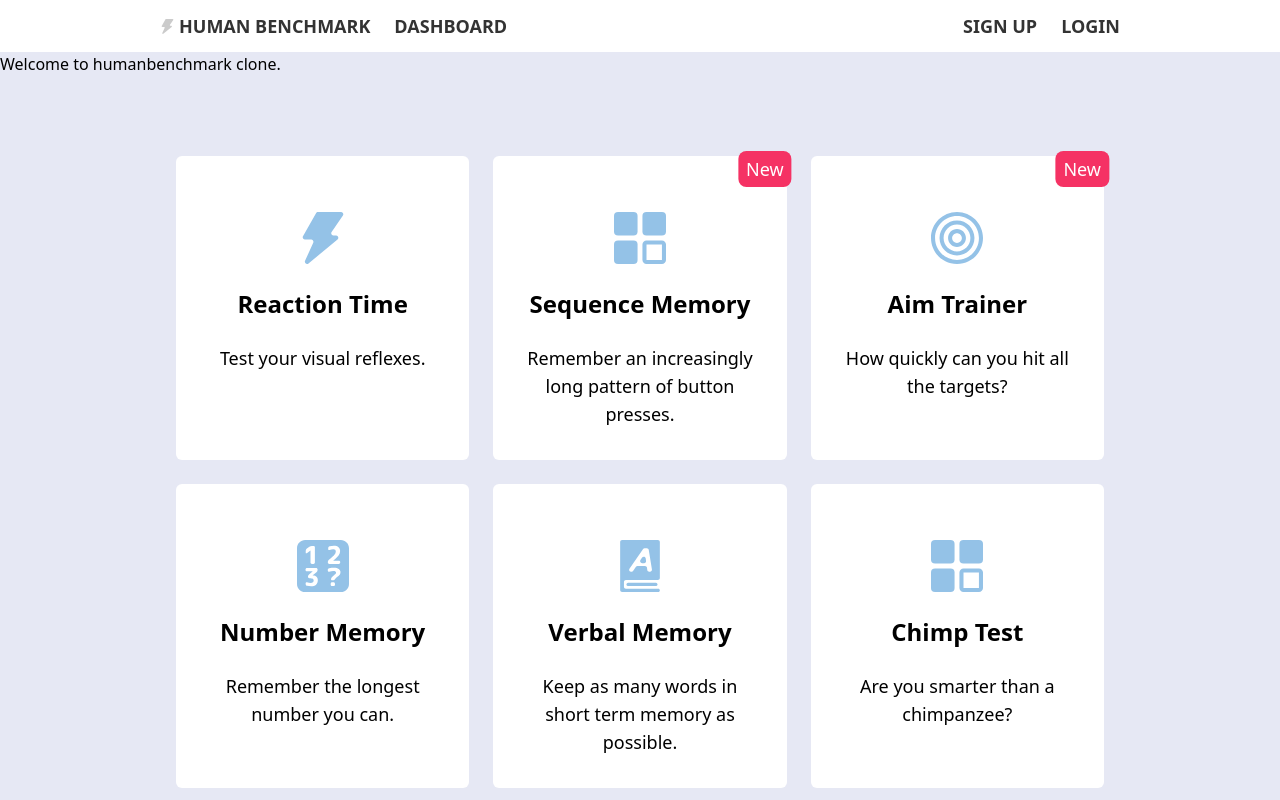
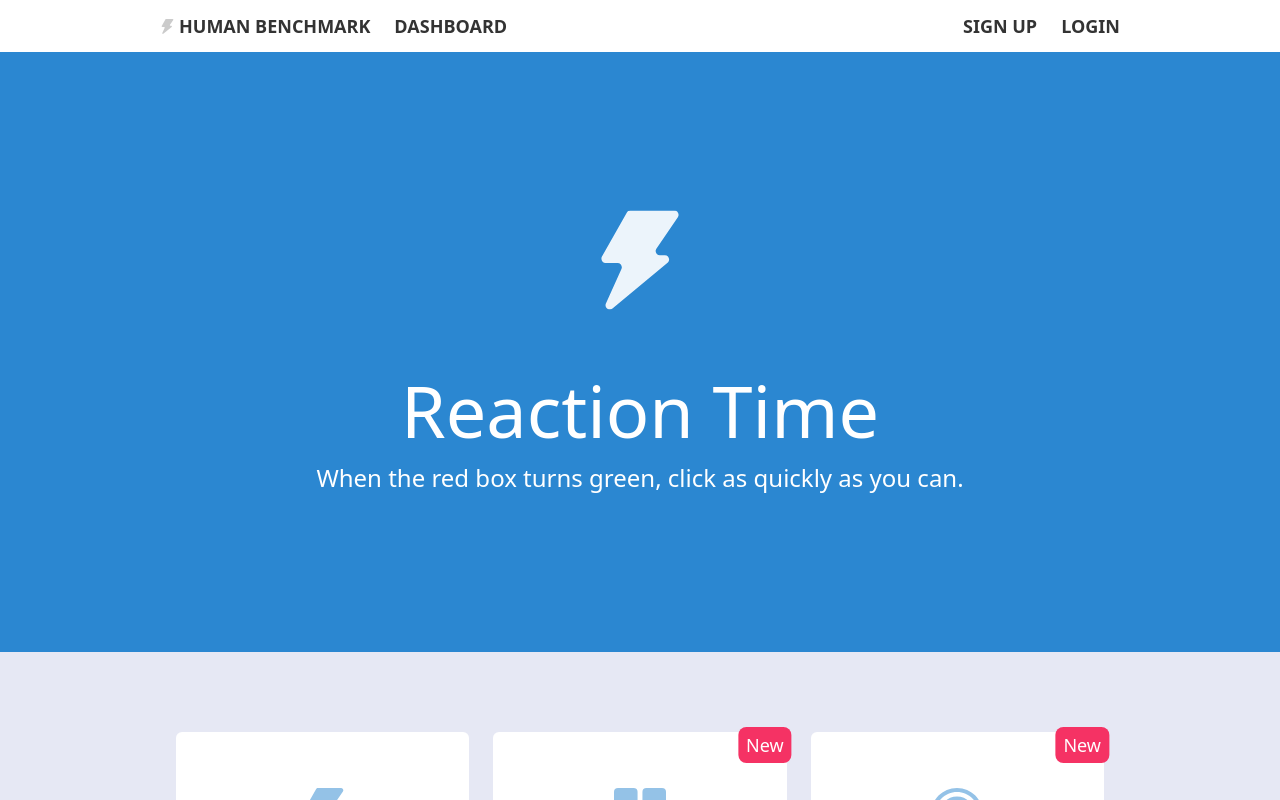
Before and after one commit to gitbeet/humanbenchmark-clone, a React (Vite) app: page / in a window 1280 px wide. Shown: the top 800 px of the page. Built offline with nearby package versions, Linux system fonts and the light colour scheme.

Commit message:
finishing up on sequence memory

```diff
--- a/src/App.tsx
+++ b/src/App.tsx
@@ -39,7 +39,7 @@
     ) : currentGame === "visualMemory" ? (
       <VisualMemory />
     ) : (
-      <div>Welcome to humanbenchmark clone.</div>
+      <ReactionTime />
     );
   return (
     <div className="flex flex-col space-y-8 min-w-[100dvw] min-h-[100dvh]  bg-neutral-100">
--- a/src/components/ReactionTime.tsx
+++ b/src/components/ReactionTime.tsx
@@ -5,6 +5,7 @@
   exclamationMarkIcon,
 } from "../assets/icons";
 import ResultsScreen from "./ResultsScreen";
+import WelcomeScreen from "./WelcomeScreen";
 
 interface ResultInterface {
   try: number;
@@ -33,20 +34,15 @@
   </div>
 );
 
+const initialMessage = (
+  <WelcomeScreen
+    logo={reactionTimeIcon}
+    description={"When the red box turns green, click as quickly as you can."}
+    heading="Reaction Time"
+  />
+);
+
 const ReactionTime = () => {
-  const initialMessage = (
-    <div className="space-y-16 flex flex-col items-center">
-      <div className=" scale-[1.9] animate-pulse w-fit">{reactionTimeIcon}</div>
-      <div className="space-y-4 flex flex-col items-center">
-        <p className="text-7xl font-normal">Reaction Time Test</p>
-        <p className="text-2xl font-normal w-full text-center">
-          When the red box turns green, click as quickly as you can.
-          <br />
-          Click anywhere to start.
-        </p>
-      </div>
-    </div>
-  );
   const [gameStarted, setGameStarted] = useState(false);
   const [readyToClick, setReadyToClick] = useState(false);
   const [message, setMessage] = useState<JSX.Element>(initialMessage);
@@ -159,43 +155,6 @@
             </>
           }
         />
-        // <div className="bg-blue game-window text-white text-center">
-        //   <div className="scale-150 ">{reactionTimeIcon}</div>
-        //   <div className="space-y-2">
-        //     <p className="text-2xl">Reaction Time</p>
-        //     <h2 className=" text-white text-8xl">
-        //       {Math.floor(
-        //         results.reduce((acc, result) => acc + result.time, 0) / 5
-        //       )}
-        //       ms
-        //     </h2>
-        //   </div>
-        //   <p className="text-xl text-white">
-        //     Save your score to see how you compare.
-        //   </p>
-        //   <div className="flex gap-4">
-        //     <button
-        //       className="text-xl py-3 px-6 bg-blue-500 text-neutral-900 rounded-sm font-bold bg-yellow"
-        //       onClick={() => {}}
-        //     >
-        //       Save score
-        //     </button>
-        //     <button
-        //       className="text-xl py-3 px-6 bg-blue-500 text-neutral-900 rounded-sm font-bold bg-neutral-blue"
-        // onClick={() => {
-        //   setResults([]);
-        //   setMessage(initialMessage);
-        //   setReactionTime(null);
-        //   setGameStarted(false);
-        //   setReadyToClick(false);
-        //   setStartTime(null);
-        //   setResultsStage(false);
-        // }}
-        //     >
-        //       Try again
-        //     </button>
-        //   </div>
-        // </div>
       )}
     </>
   );
--- a/src/components/SequenceMemory.tsx
+++ b/src/components/SequenceMemory.tsx
@@ -2,6 +2,7 @@
 import Button from "./Button";
 import ResultsScreen from "./ResultsScreen";
 import { sequenceMemoryIcon } from "../assets/icons";
+import WelcomeScreen from "./WelcomeScreen";
 
 //generate a  random number between 1-9
 const generateNumber = () => {
@@ -31,19 +32,17 @@
   { position: 9, visible: false },
 ];
 const SequenceMemory = () => {
-  const [level, setLevel] = useState(1);
   const [sequence, setSequence] = useState<number[]>([generateNumber()]);
   const [playerSequence, setPlayerSequence] = useState<number[]>([]);
   const [resultsScreen, setResultsScreen] = useState(false);
   const [grid, setGrid] = useState(initialGrid);
-  const [watchState, setWatchState] = useState(true);
-  const [gameState, setGameState] = useState<"playing" | "victory" | "defeat">(
-    "playing"
-  );
+  const [watchState, setWatchState] = useState(false);
+  const [gameState, setGameState] = useState<
+    "playing" | "victory" | "defeat" | "idle"
+  >("idle");
 
   useEffect(() => {
-    if (gameState === "defeat") return;
-
+    if (gameState === "defeat" || gameState === "idle") return;
     setWatchState(true);
     const p = () => {
       sequence.forEach((element, index) => {
@@ -62,8 +61,8 @@
                 return el.position === element ? { ...el, visible: false } : el;
               })
             );
-          }, 500);
-        }, 800 + (index + 1) * 800);
+          }, 300);
+        }, 500 + (index + 1) * 500);
       });
     };
     p();
@@ -71,12 +70,12 @@
   }, [gameState]);
 
   useEffect(() => {
+    if (playerSequence.length < 1 && sequence.length === 1) return;
     setGameState("playing");
     const isEqual = playerSequence.every((el, index) => el === sequence[index]);
     const isVictory = isEqual && playerSequence.length === sequence.length;
     if (isVictory) {
       setGameState("victory");
-      setLevel((prev) => prev + 1);
       setGrid(initialGrid);
       setPlayerSequence([]);
       setSequence((prev) => [
@@ -89,7 +88,6 @@
       setResultsScreen(true);
       return;
     }
-    console.log(sequence);
   }, [playerSequence]);
 
   const handleClick = (box: { position: number; visible: boolean }) => {
@@ -114,13 +112,21 @@
 
   return (
     <div className=" game-window bg-blue">
-      <div>
-        {/* <h1>{gameState}</h1>
-        <h1>Player sequence - {playerSequence.toString()}</h1>
-        <h1>Sequence - {sequence.toString()}</h1>
-        <h1>{watchState.toString()}</h1> */}
-      </div>
       {!resultsScreen ? (
+        gameState === "idle" ? (
+          <WelcomeScreen
+            logo={sequenceMemoryIcon}
+            heading="Sequence Memory Test"
+            description="Memorize the pattern."
+            button={
+              <Button
+                text="Start"
+                color="yellow"
+                onClick={() => setGameState("playing")}
+              />
+            }
+          />
+        ) : (
           <>
             <h1 className="text-white text-4xl">
               <span className="opacity-75">Level: </span>
@@ -139,6 +145,7 @@
               ))}
             </div>
           </>
+        )
       ) : (
         <ResultsScreen
           logo={sequenceMemoryIcon}
@@ -149,16 +156,9 @@
             setResultsScreen(false);
             setSequence([generateNumber()]);
             setPlayerSequence([]);
+            setGameState("idle");
           }}
         />
-        // <div>
-        //   <h1 className="text-white text-7xl">Level {sequence.length}</h1>
-        //   <p>Save your score to see how you compare.</p>
-        //   <div className="flex gap-4">
-        //     <Button text="Save Score" color="yellow" onClick={() => {}} />
-        //     <Button text="Try Again" onClick={() => setResultsScreen(false)} />
-        //   </div>
-        // </div>
       )}
     </div>
   );
--- /dev/null
+++ b/src/components/WelcomeScreen.tsx
@@ -0,0 +1,32 @@
+import React, { useEffect, useState } from "react";
+
+interface Props {
+  logo: JSX.Element;
+  heading: string;
+  description: string | JSX.Element;
+  button?: JSX.Element;
+}
+
+const WelcomeScreen = ({ logo, heading, description, button }: Props) => {
+  const [isLoaded, setIsLoaded] = useState(false);
+  useEffect(() => {
+    setIsLoaded(true);
+  }, []);
+
+  return (
+    <div
+      className={`${
+        isLoaded ? "opacity-100 translate-y-0" : "opacity-0 translate-y-8"
+      } transition-[transform,opacity] duration-[900ms] ease-out space-y-16 flex flex-col items-center text-white`}
+    >
+      <div className=" scale-[1.9] animate-pulse w-fit">{logo}</div>
+      <div className="space-y-4 flex flex-col items-center">
+        <p className="text-7xl font-normal">{heading}</p>
+        <p className="text-2xl font-normal w-full text-center">{description}</p>
+      </div>
+      {button}
+    </div>
+  );
+};
+
+export default WelcomeScreen;
```
Lines whose indentation alone changed are shown as unchanged.
